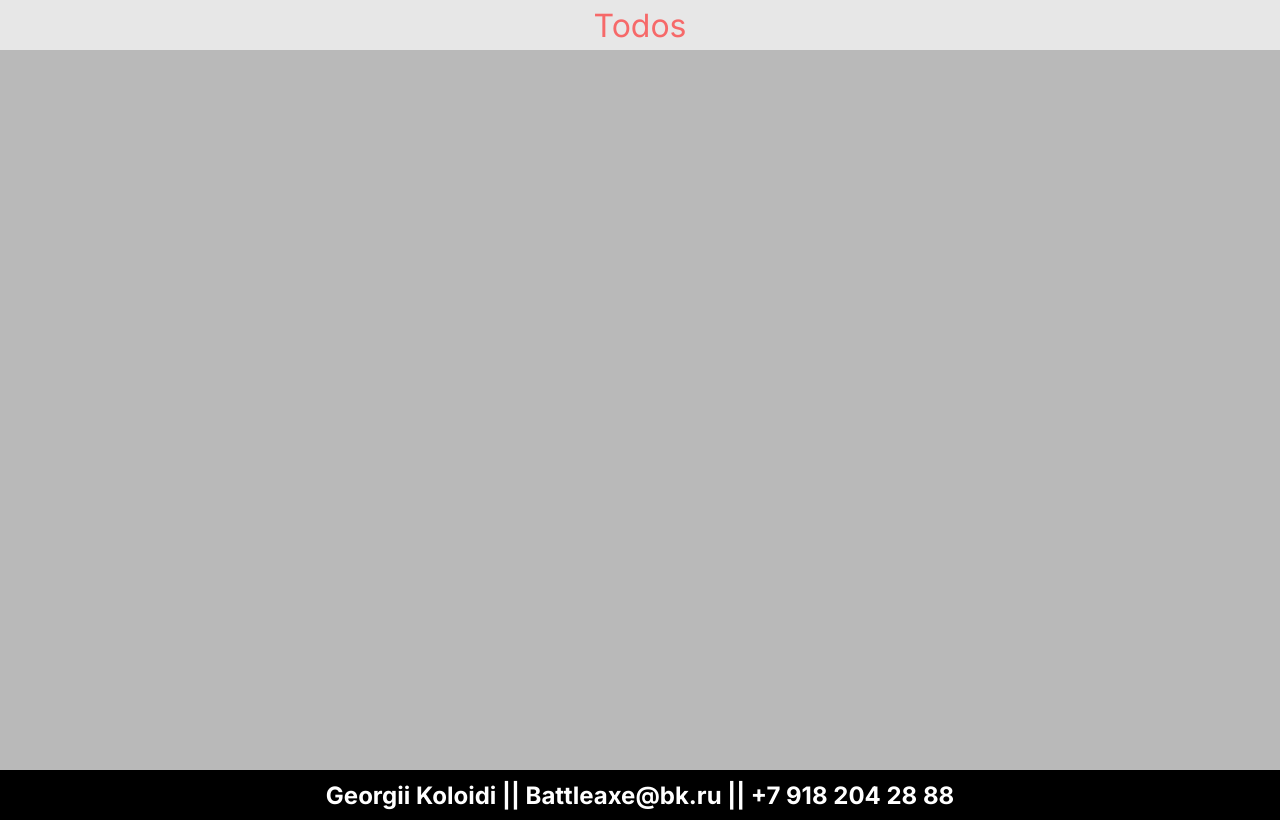
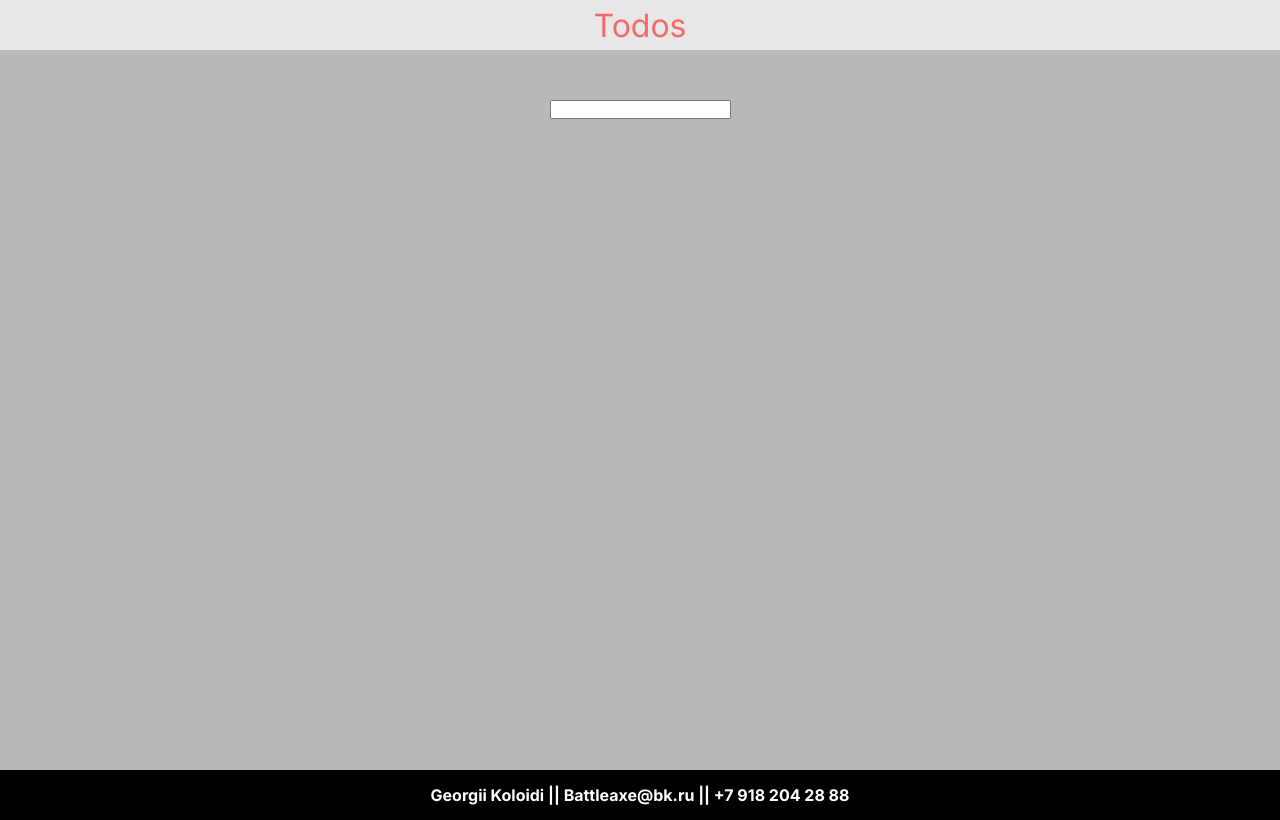
Before and after one commit to MaDKnighT404/todo-test-mindbox, a React (Vite) app: page / in a window 1280 px wide. Built offline with nearby package versions, Linux system fonts and the light colour scheme.

Commit message:
fix: footer title

```diff
--- a/src/components/Footer/Footer.tsx
+++ b/src/components/Footer/Footer.tsx
@@ -3,12 +3,10 @@ import styles from './Footer.module.scss';
 const Footer = () => {
   return (
     <footer className={styles.footer}>
-      <div className="footer__content">
-        <h2 className={styles.footer__title}>
+        <h4 className={styles.footer__title}>
           <a href="https://github.com/MaDKnighT404">Georgii Koloidi</a> || Battleaxe@bk.ru || +7 918
           204 28 88
-        </h2>
-      </div>
+        </h4>
     </footer>
   );
 };
--- a/src/components/Header/Header.tsx
+++ b/src/components/Header/Header.tsx
@@ -1,13 +1,10 @@
 import styles from './Header.module.scss';
 
 const Header = () => {
-
   return (
     <header className={styles.header}>
-      <div className="header__content">
-        <div className={styles.header__wrapper}>
-          <h1 className={styles.header__title}>Todos</h1>
-        </div>
+      <div className={styles.header__wrapper}>
+        <h1 className={styles.header__title}>Todos</h1>
       </div>
     </header>
   );
--- a/src/components/TodoList/TodoList.module.scss
+++ b/src/components/TodoList/TodoList.module.scss
@@ -0,0 +1,5 @@
+.todolist {
+  display: flex;
+  justify-content: center;
+  margin-top: 50px;
+}
--- a/src/components/TodoList/TodoList.tsx
+++ b/src/components/TodoList/TodoList.tsx
@@ -1,7 +1,9 @@
 import styles from './TodoList.module.scss';
 
 const TodoList = () => {
-  return <div className={styles.todolist}></div>;
+  return <div className={styles.todolist}>
+    <input type="text" name="" id="" />
+  </div>;
 };
 
 export default TodoList;
```
